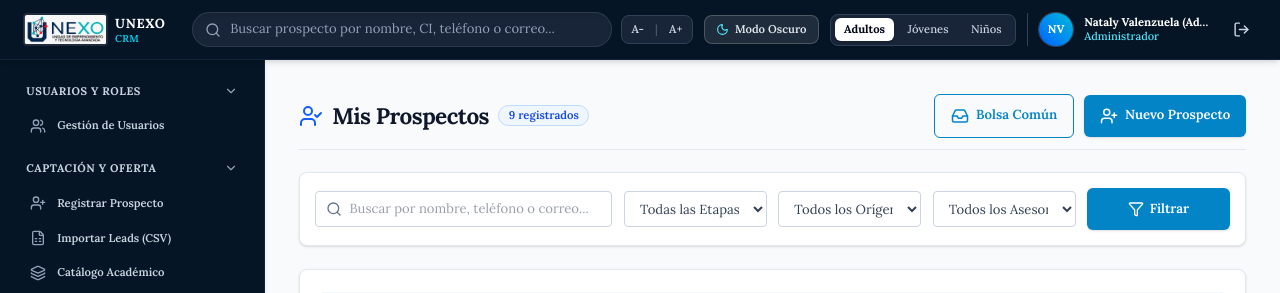
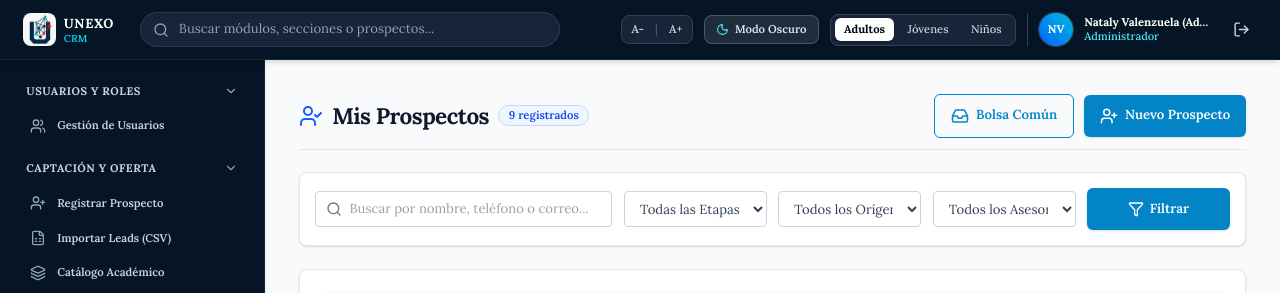
Before and after one commit to Jael-S/crm, a Laravel app: page /leads in a window 1280 px wide. Shown: the top 293 px of the page. Run offline with Laravel 12, Linux system fonts and the light colour scheme; a user stored in the database is signed in; data comes from the database, SQL or seed files in the repository; style sheets or scripts are compiled from the project's sources; some libraries are stand-ins or nearby versions.

Commit message:
style(branding): actualizar identidad visual institucional UNEXO FICCT y favicons
- Integrar logotipo oficial con fondo transparente y version blanca para contrastes
- Generar e incorporar favicons multiformato (16x16, 32x32, 48x48, apple-touch-icon)
- Actualizar vistas de autenticacion y layout principal con isotipo oficial

```diff
--- a/resources/js/Layouts/AppLayout.jsx
+++ b/resources/js/Layouts/AppLayout.jsx
@@ -281,9 +281,9 @@ export default function AppLayout({ children, title, hideFlash = false }) {
           {/* Logo UNEXO en el Header */}
           <Link href="/dashboard" className="flex items-center gap-2 mr-1 sm:mr-3 shrink-0 group">
             <img
-              src="/images/unexo1.jpeg"
+              src="/images/unexo4.jpeg"
               alt="UNEXO"
-              className="h-8 sm:h-9 w-auto rounded object-contain bg-white/10 p-0.5 shadow-2xs group-hover:scale-105 transition-transform"
+              className="h-8 sm:h-9 w-auto rounded-lg object-contain shadow-xs group-hover:scale-105 transition-transform"
             />
             <div className="hidden sm:flex flex-col leading-none">
               <span className="font-extrabold text-white text-sm tracking-wider">UNEXO</span>
@@ -297,7 +297,7 @@ export default function AppLayout({ children, title, hideFlash = false }) {
               <Search size={16} className="absolute left-3.5 top-1/2 -translate-y-1/2 text-slate-400" />
               <input
                 type="text"
-                placeholder="Buscar prospecto por nombre, CI, teléfono o correo..."
+                placeholder="Buscar módulos, secciones o prospectos..."
                 value={searchQuery}
                 onChange={(e) => setSearchQuery(e.target.value)}
                 onFocus={() => searchResults.length > 0 && setSearchOpen(true)}
@@ -313,8 +313,9 @@ export default function AppLayout({ children, title, hideFlash = false }) {
             {/* Resultados Predictivos Dropdown */}
             {searchOpen && (
               <div className="absolute left-0 right-0 mt-2 bg-white rounded-xl shadow-xl border border-slate-200 overflow-hidden z-50 animate-in fade-in duration-150">
-                <div className="p-2 text-[11px] font-bold uppercase tracking-wider text-slate-400 border-b border-slate-100">
-                  Resultados coincidentes ({searchResults.length})
+                <div className="p-2 text-[11px] font-bold uppercase tracking-wider text-slate-400 border-b border-slate-100 flex items-center justify-between">
+                  <span>Resultados ({searchResults.length})</span>
+                  <span className="text-[10px] lowercase text-slate-400 font-normal">módulos y prospectos</span>
                 </div>
                 {searchResults.length > 0 ? (
                   <div className="divide-y divide-slate-100 max-h-72 overflow-y-auto">
@@ -326,8 +327,23 @@ export default function AppLayout({ children, title, hideFlash = false }) {
                           setSearchOpen(false);
                           setSearchQuery('');
                         }}
-                        className="p-3 hover:bg-blue-50/70 flex items-center justify-between transition group"
+                        className="p-3 hover:bg-blue-50/70 flex items-center justify-between transition group cursor-pointer"
                       >
+                        {res.tipo === 'modulo' ? (
+                          <div className="flex items-center gap-3">
+                            <div className="p-2 rounded-lg bg-cyan-50 text-cyan-700 border border-cyan-100 group-hover:bg-cyan-100 transition">
+                              <Layers size={16} />
+                            </div>
+                            <div>
+                              <p className="text-sm font-bold text-slate-900 group-hover:text-blue-600">
+                                {res.nombre}
+                              </p>
+                              <p className="text-xs text-slate-500">
+                                {res.categoria}
+                              </p>
+                            </div>
+                          </div>
+                        ) : (
                           <div>
                             <p className="text-sm font-semibold text-slate-800 group-hover:text-blue-600">
                               {res.nombre}
@@ -337,15 +353,20 @@ export default function AppLayout({ children, title, hideFlash = false }) {
                               {res.telefono && <span>Tel: {res.telefono}</span>}
                             </div>
                           </div>
-                        <span className="text-xs px-2.5 py-1 rounded-full bg-slate-100 text-slate-700 font-medium">
-                          {res.etapa}
+                        )}
+                        <span className={`text-xs px-2.5 py-1 rounded-full font-medium ${
+                          res.tipo === 'modulo'
+                            ? 'bg-cyan-100 text-cyan-800 font-bold'
+                            : 'bg-slate-100 text-slate-700'
+                        }`}>
+                          {res.tipo === 'modulo' ? 'Ir al Módulo' : res.etapa}
                         </span>
                       </Link>
                     ))}
                   </div>
                 ) : (
                   <div className="p-4 text-center text-xs text-slate-500">
-                    No se encontraron prospectos para "{searchQuery}"
+                    No se encontraron módulos ni prospectos para "{searchQuery}"
                   </div>
                 )}
               </div>
@@ -530,7 +551,7 @@ export default function AppLayout({ children, title, hideFlash = false }) {
             />
             <div className="relative w-72 bg-[var(--bg-sidebar-header)] border-r border-[var(--border-sidebar-header)] text-white h-full p-5 shadow-2xl flex flex-col z-50 overflow-y-auto transition-colors duration-200">
               <div className="flex items-center gap-3 pb-4 border-b border-slate-800 mb-4">
-                <img src="/images/unexo1.jpeg" alt="Logo UNEXO" className="h-8 w-auto rounded" />
+                <img src="/images/unexo4.jpeg" alt="Logo UNEXO" className="h-8 w-auto rounded-lg object-contain shadow-xs" />
                 <span className="font-bold text-sm tracking-wider">UNEXO CRM</span>
               </div>
               <div className="space-y-4 flex-1">
--- a/resources/js/Pages/Auth/Login.jsx
+++ b/resources/js/Pages/Auth/Login.jsx
@@ -1,5 +1,5 @@
 import React, { useState } from 'react';
-import { useForm, Head } from '@inertiajs/react';
+import { useForm, Head, Link } from '@inertiajs/react';
 import { GraduationCap, Lock, Mail, Eye, EyeOff, ShieldCheck, UserCheck, Briefcase } from 'lucide-react';
 import Button from '@/Shared/Button';
 
@@ -35,11 +35,11 @@ export default function Login() {
         <div className="bg-gradient-to-r from-[#071828] to-[#0a2540] p-7 text-white text-center relative overflow-hidden">
           <div className="flex justify-center mb-3">
             <img
-              src="/images/unexo1.jpeg"
+              src="/images/unexo4.jpeg"
               alt="Logo UNEXO"
-              className="h-16 w-auto rounded-xl object-contain bg-white/10 p-1.5 shadow-md border border-white/20"
+              className="h-16 w-auto rounded-xl object-contain shadow-md"
               onError={(e) => {
-                e.currentTarget.src = '/images/unexo2.jpeg';
+                e.currentTarget.src = '/images/unexo4.jpeg';
               }}
             />
           </div>
@@ -111,7 +111,7 @@ export default function Login() {
             )}
           </div>
 
-          {/* Recordarme */}
+          {/* Recordarme y Recuperar Contraseña */}
           <div className="flex items-center justify-between">
             <label className="flex items-center space-x-2 text-xs text-[var(--text-muted)] cursor-pointer">
               <input
@@ -122,6 +122,13 @@ export default function Login() {
               />
               <span>Recordar sesión</span>
             </label>
+
+            <Link
+              href="/recuperar-password"
+              className="text-xs text-blue-600 hover:text-blue-800 dark:text-cyan-400 font-semibold hover:underline"
+            >
+              ¿Olvidaste tu contraseña?
+            </Link>
           </div>
 
           {/* Botón Submit */}
--- a/resources/views/app.blade.php
+++ b/resources/views/app.blade.php
@@ -3,11 +3,11 @@
 <head>
     <meta charset="utf-8">
     <meta name="viewport" content="width=device-width, initial-scale=1">
-    <link rel="icon" type="image/x-icon" href="/favicon.ico?v=unexo_v4">
-    <link rel="shortcut icon" type="image/x-icon" href="/favicon.ico?v=unexo_v4">
-    <link rel="icon" type="image/png" sizes="32x32" href="/favicon-32x32.png?v=unexo_v4">
-    <link rel="icon" type="image/png" sizes="16x16" href="/favicon-16x16.png?v=unexo_v4">
-    <link rel="apple-touch-icon" sizes="180x180" href="/apple-touch-icon.png?v=unexo_v4">
+    <link rel="icon" type="image/png" href="/favicon-32x32.png?v=unexo3">
+    <link rel="shortcut icon" type="image/x-icon" href="/favicon.ico?v=unexo3">
+    <link rel="icon" type="image/png" sizes="32x32" href="/favicon-32x32.png?v=unexo3">
+    <link rel="icon" type="image/png" sizes="16x16" href="/favicon-16x16.png?v=unexo3">
+    <link rel="apple-touch-icon" sizes="180x180" href="/apple-touch-icon.png?v=unexo3">
     <title inertia>{{ config('app.name', 'CRM EDUCATIVO') }}</title>
 
     <!-- Google Fonts Multi-Tema: Lora (Adultos), Plus Jakarta Sans (Jóvenes), Quicksand & Nunito (Niños) -->
```
Also changed, not shown: public/apple-touch-icon.png, public/favicon-16x16.png, public/favicon-32x32.png, public/favicon-48x48.png, public/favicon.ico, public/images/FICCT.png (added), public/images/unexo3.png (added), public/images/unexo4.jpeg (added), public/unexo3.png (added). Lines whose indentation alone changed are shown as unchanged.
